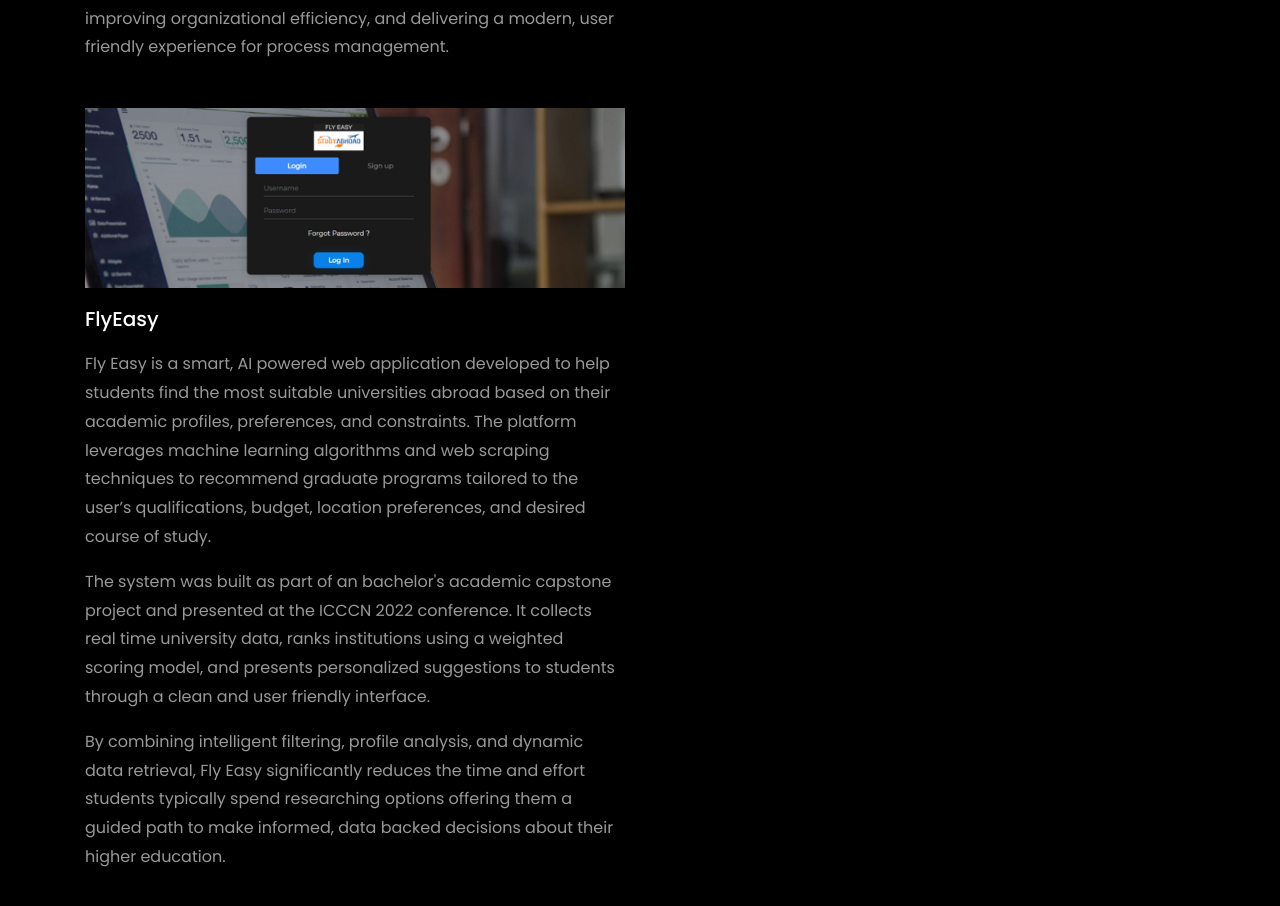
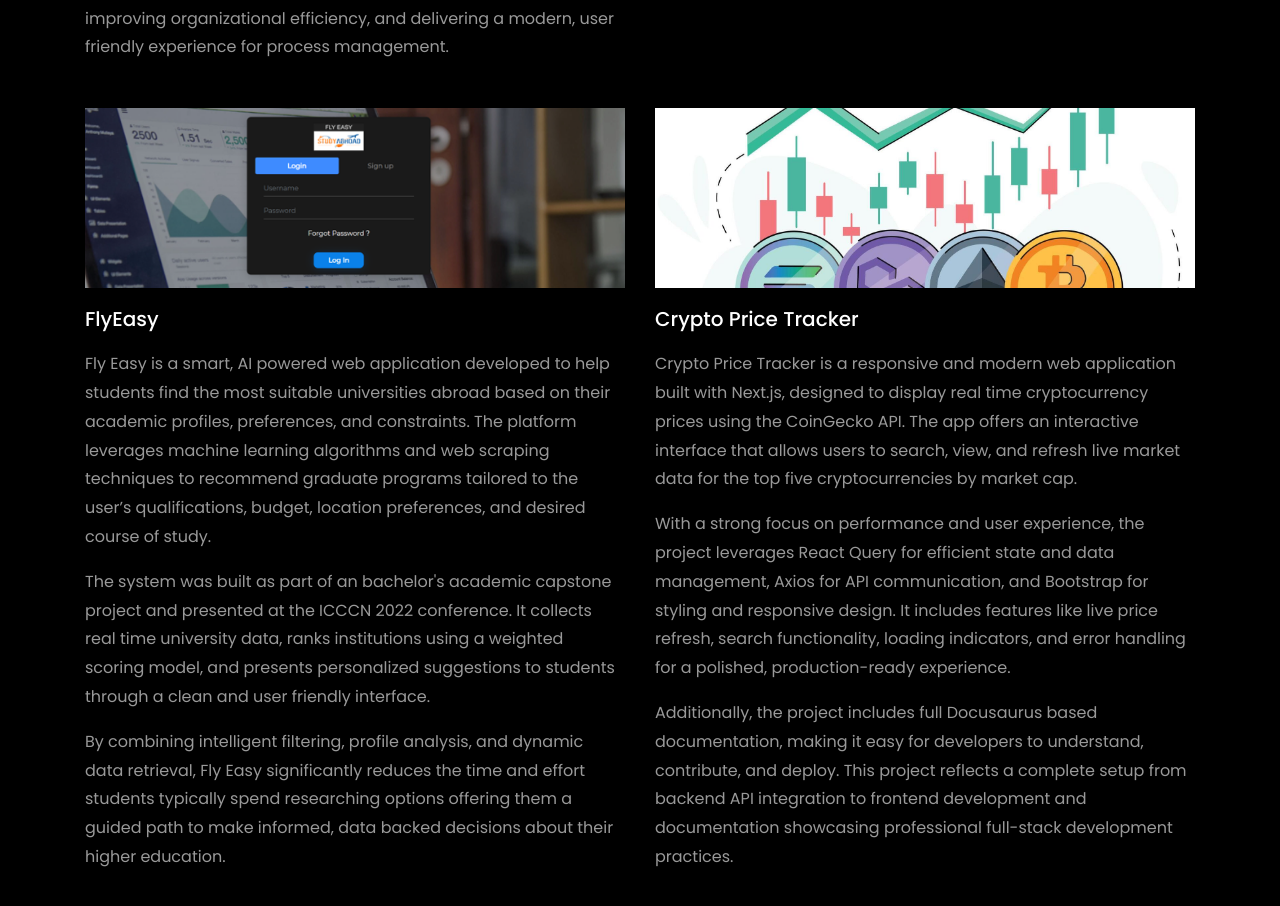
Before and after one commit to abhiramgelle1/Abhiram-Portfolio, a plain HTML site: page index.html in a window 1280 px wide. Shown: the part 5313-6219 px from the top of the page. Drawn offline with Linux system fonts and the light colour scheme; files whose address does not match are found by name.

Commit message:
Adding new project details

```diff
--- a/index.html
+++ b/index.html
@@ -465,6 +465,27 @@
             </div>
           </div>
         </div>
+        <div class="col-md-6 d-flex ftco-animate">
+          <div class="blog-entry justify-content-end">
+            <a href="#project-section" class="block-20 zoom-effect"
+              style="background-image: url('images/cryptoproj.png');">
+            </a>
+            <div class="text mt-3 float-right d-block">
+              <h3 class="heading"><a href="#">Crypto Price Tracker</a></h3>
+              <p>Crypto Price Tracker is a responsive and modern web application built with Next.js, designed to display real time
+              cryptocurrency prices using the CoinGecko API. The app offers an interactive interface that allows users to search,
+              view, and refresh live market data for the top five cryptocurrencies by market cap.</p>
+
+            <p>With a strong focus on performance and user experience, the project leverages React Query for efficient state and data
+              management, Axios for API communication, and Bootstrap for styling and responsive design. It includes features like live
+              price refresh, search functionality, loading indicators, and error handling for a polished, production-ready experience.</p>
+
+            <p>Additionally, the project includes full Docusaurus based documentation, making it easy for developers to understand,
+              contribute, and deploy. This project reflects a complete setup from backend API integration to frontend development and
+              documentation showcasing professional full-stack development practices.</p>
+            </div>
+          </div>
+        </div>
       </div>
     </div>
   </section>
```
Also changed, not shown: images/cryptoproj.png (added).
